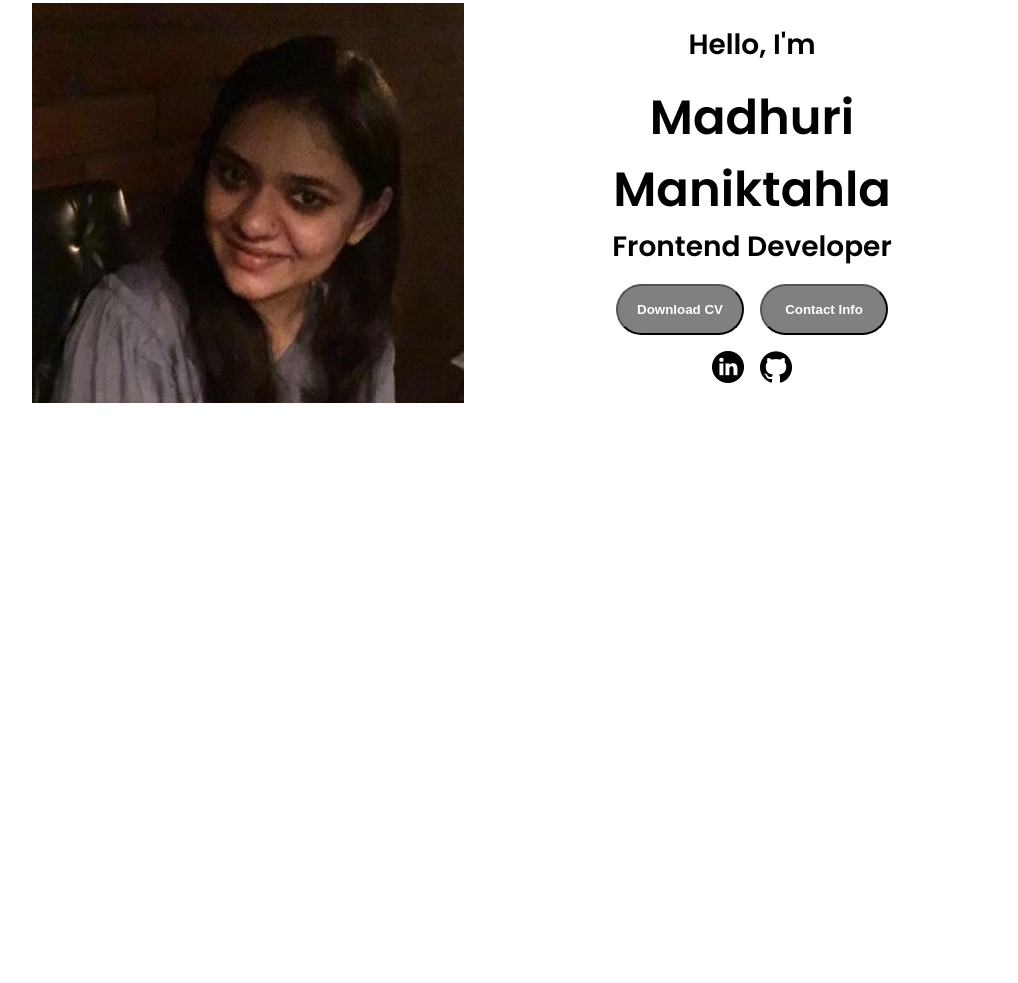
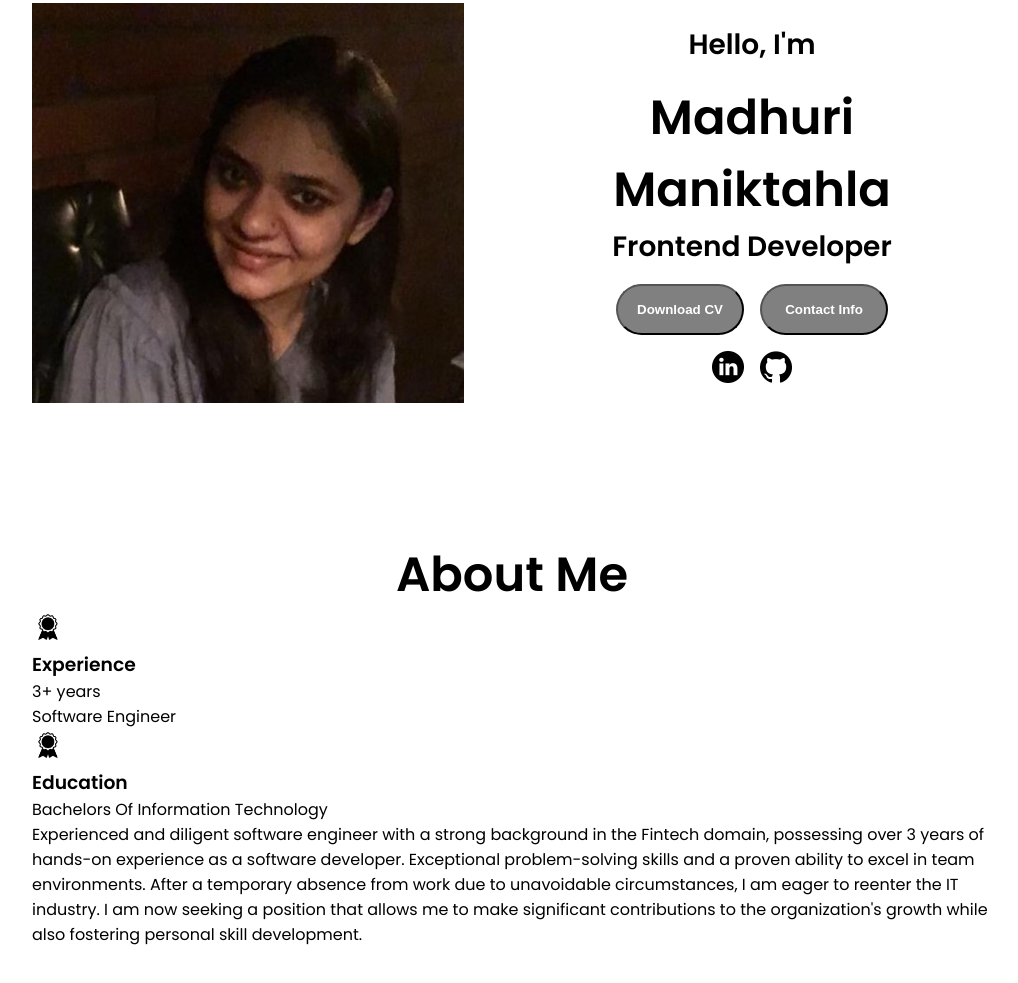
Before and after one commit to madhurimt/my-pesonal-website, a plain HTML site: page index.html in a window 1280 px wide. Shown: the part 269-1252 px from the top of the page, without its empty margins (128-1146 px from the left). Before the commit the page ends 800 px from the top, so only its background shows below. Drawn offline with Linux system fonts and the light colour scheme.

Commit message:
Add the about section HTML

```diff
--- a/index.html
+++ b/index.html
@@ -71,6 +71,38 @@
           </section>
         </div>
     </section>
+    <section id="about">
+      <h1 class="title">About Me</h1>
+      <div class="section-container">
+        <div class="about-details-container">
+          <div class="about-containers">
+            <div class="details-container">
+              <img
+                class="icon"
+                src="/images/experience.png"
+                alt="Experience icon"
+              />
+              <h3>Experience</h3>
+              <p>3+ years<br />Software Engineer</p>
+            </div>
+            <div class="details-container">
+              <img
+                class="icon"
+                src="/images/experience.png"
+                alt="Experience icon"
+              />
+              <h3>Education</h3>
+              <p>Bachelors Of Information Technology</I></p>
+            </div>
+          </div>
+          <div class="text-container">
+            <p>
+              Experienced and diligent software engineer with a strong background in the Fintech domain, possessing over 3 years of hands-on experience as a software developer. Exceptional problem-solving skills and a proven ability to excel in team environments. After a temporary absence from work due to unavoidable circumstances, I am eager to reenter the IT industry. I am now seeking a position that allows me to make significant contributions to the organization's growth while also fostering personal skill development.
+            </p>
+          </div>
+        </div>
+      </div>
+    </section>
     <script src="main.js"></script>
 </body>
 </html>
```
Also changed, not shown: images/arrow.png (added), images/experience.png (added).
